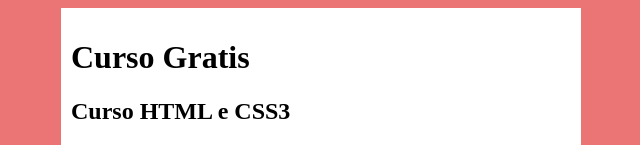
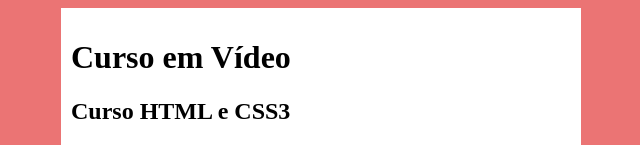
Before and after one commit to eduardopetersen/Projeto-de-um-site-criado-um-curso-de-Git-e-GitHub, a plain HTML site: page index.html in a window 1280 px wide. Shown: the top 145 px of the page, without its empty margins (319-959 px from the left). Drawn offline with Linux system fonts and the light colour scheme.

Commit message:
modification: title and h1

```diff
--- a/index.html
+++ b/index.html
@@ -4,13 +4,13 @@
     <meta charset="UTF-8">
     <meta http-equiv="X-UA-Compatible" content="IE=edge">
     <meta name="viewport" content="width=device-width, initial-scale=1.0">
-    <title>Título do Site</title>
+    <title>Curso em Vídeo</title>
     <link rel="stylesheet" href="estilos/style.css">
 </head>
 <body>
     <main>
         <header>
-            <h1>Curso Gratis</h1>
+            <h1>Curso em Vídeo</h1>
         </header>
         <article>
             <h2>Curso HTML e CSS3</h2>
```
